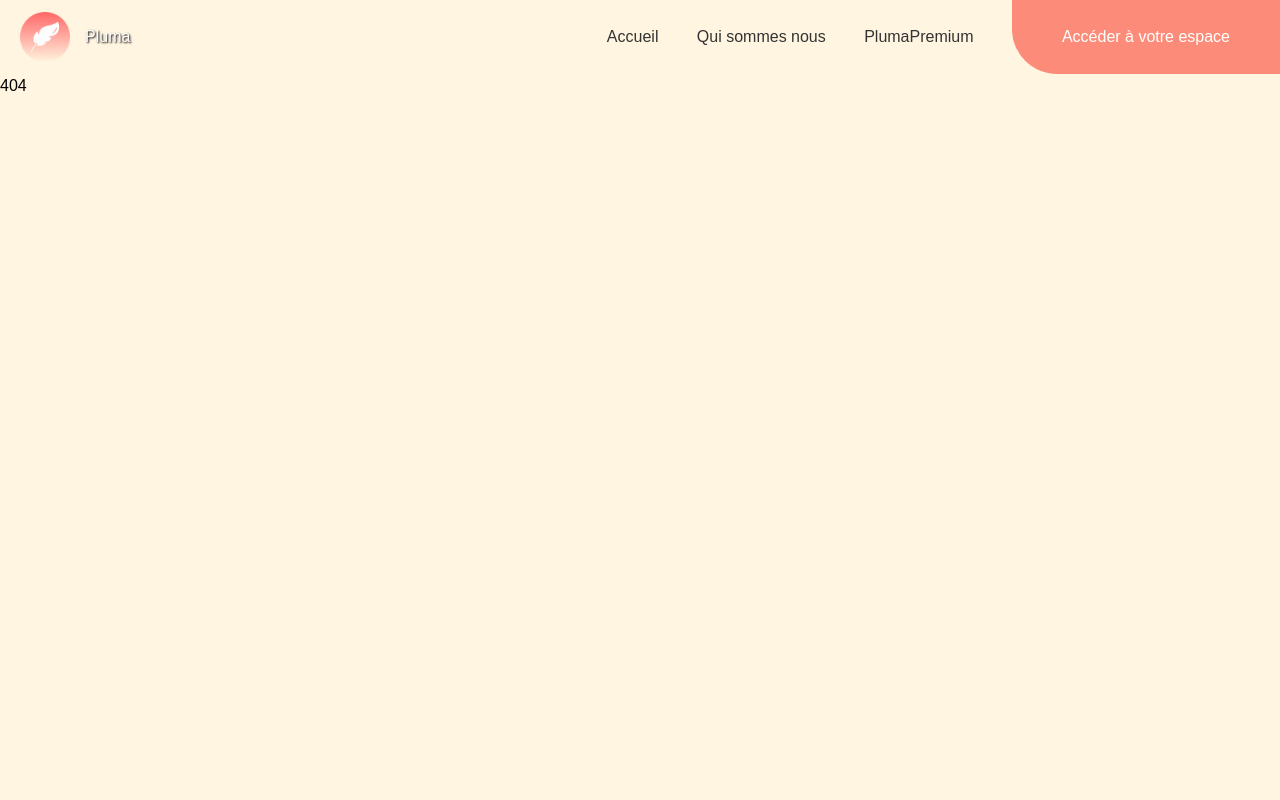
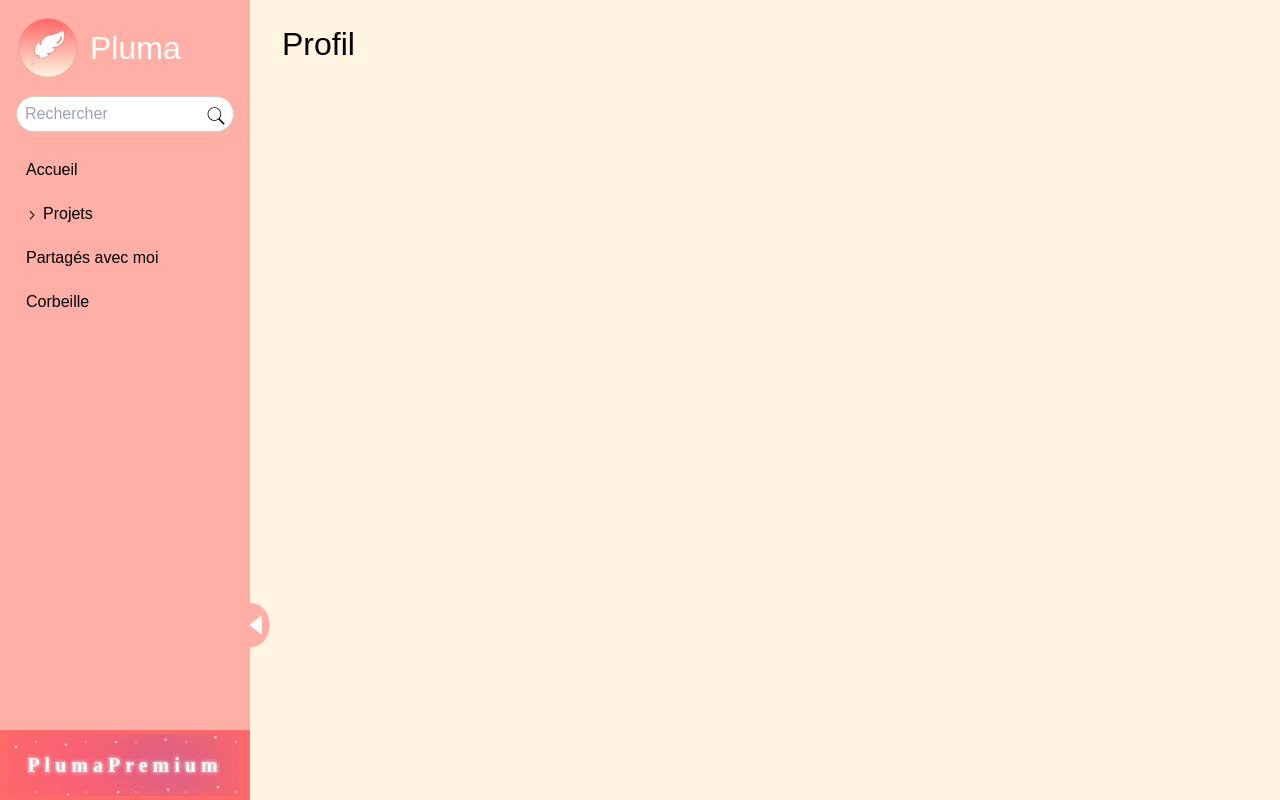
Before and after one commit to Nuxnuxx/Pluma, a React (Create React App) app in the folder client/: page /mon-espace/parametres in a window 1280 px wide. Before the commit this address had no page. Built offline with nearby package versions, Linux system fonts and the light colour scheme.

Commit message:
Mise en place de la page parametres

```diff
--- a/client/src/index.js
+++ b/client/src/index.js
@@ -18,6 +18,7 @@ import EditionProjet from "./siteOutil/pages/EditionProjet";
 import EditionChapitre from "./siteOutil/pages/EditionChapitre";
 import EcritureChapitre from "./siteOutil/pages/EcritureChapitre";
 import Elements from "./siteOutil/pages/Elements";
+import Parametres from "./siteOutil/pages/Parametres";
 
 export default function App() {
     return (
@@ -45,6 +46,7 @@ export default function App() {
                             <Route path="elements" element={<Elements />} />
                         </Route>
                     </Route>
+                    <Route path="parametres" element={<Parametres />} />
                 </Route>
             </Routes>
         </BrowserRouter>
--- /dev/null
+++ b/client/src/siteOutil/pages/Parametres.js
@@ -0,0 +1,14 @@
+import React, { useState } from 'react';
+import "../styles/Parametres.scss";
+
+const Parametres = () => {
+    const idUser = 1;
+
+    return (
+        <div className="parametres">
+            <h1 className="titre">Profil</h1>
+        </div>
+    );
+};
+
+export default Parametres;
--- /dev/null
+++ b/client/src/siteOutil/styles/Parametres.scss
@@ -0,0 +1,12 @@
+.parametres {
+  display: flex;
+  flex-direction: column;
+  padding-right: 2rem;
+  padding-left: 2rem;
+  margin-top: 20px;
+}
+.titre {
+  font-size: 2rem;
+  font-weight: 100;
+  margin-bottom: 1rem;
+}
```
Also changed, not shown: client/public/assets/profil.png (added).
